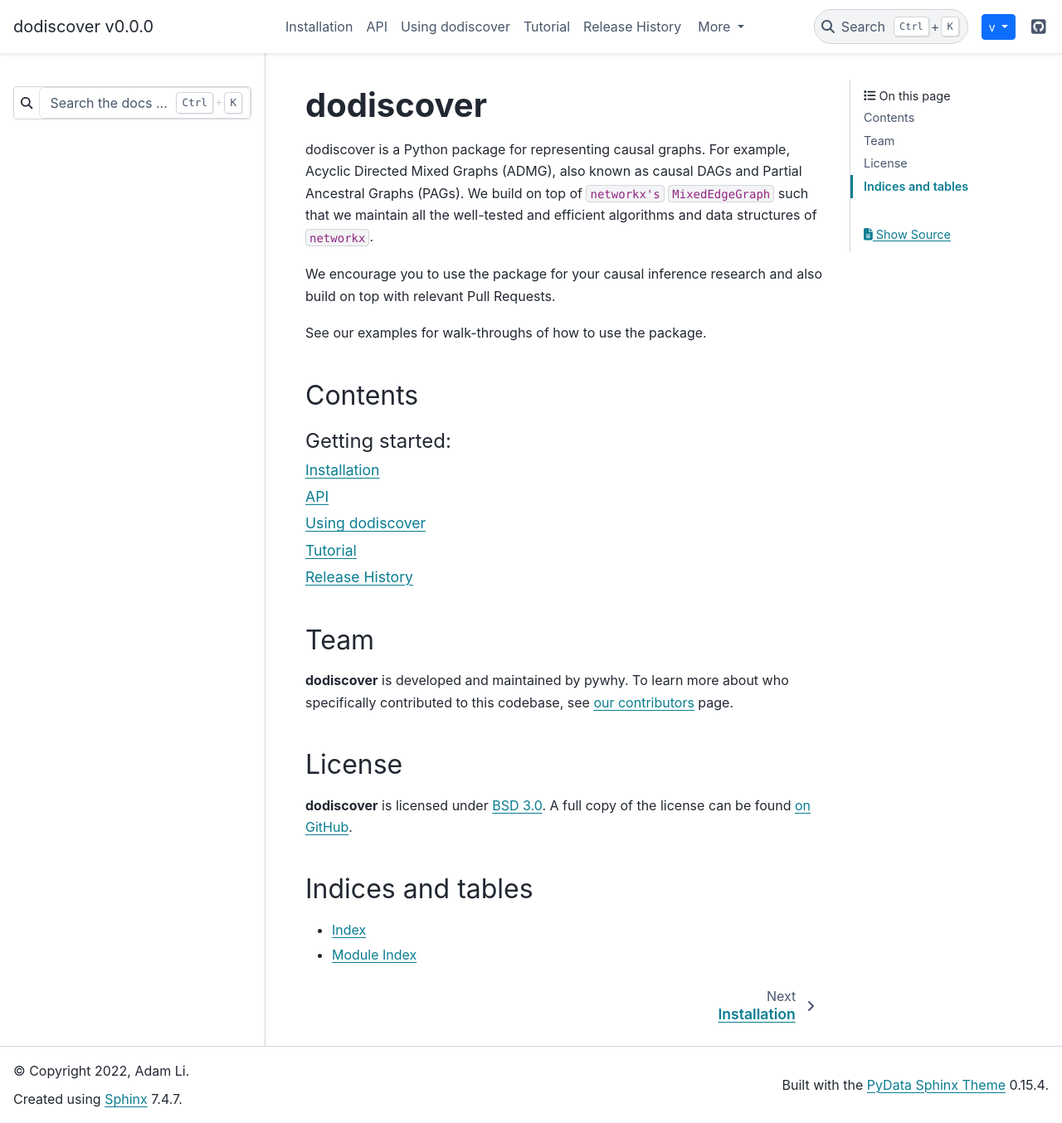
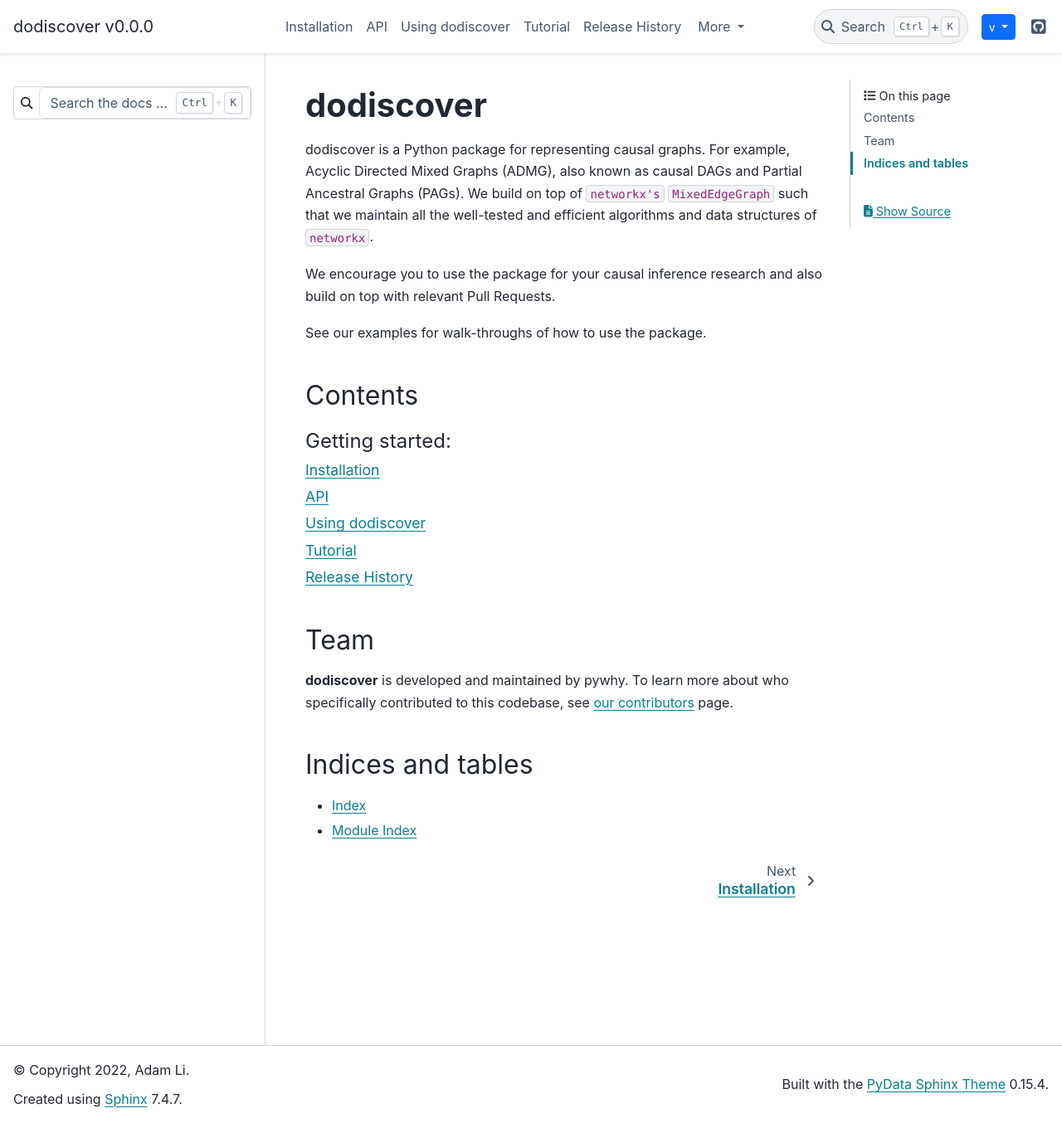
Before and after one commit to py-why/dodiscover, a Sphinx documentation site: the page built from doc/index.rst, in a window 1280 px wide and 1354 px high. Shown: the whole window at 83% size. Built offline with Sphinx 7.4.7 and the PyData theme 0.15.4, drawn with Linux system fonts in a browser that asks for light colours.

Commit message:
Remove license in doc/index.rst (#37)
BSD is not the right license and in another part of this file the correct one is listed by linking to the LICENSE.md file, which avoids the redundance.

Signed-off-by: Peter Goetz <pego@amazon.com>

Signed-off-by: Peter Goetz <pego@amazon.com>

```diff
--- a/doc/index.rst
+++ b/doc/index.rst
@@ -38,12 +38,6 @@ Team
 To learn more about who specifically contributed to this codebase, see
 `our contributors <https://github.com/py-why/dodiscover/graphs/contributors>`_ page.
 
-License
--------
-
-**dodiscover** is licensed under `BSD 3.0 <https://opensource.org/licenses/BSD-3-Clause>`_.
-A full copy of the license can be found `on GitHub <https://github.com/pywhy/dodiscover/blob/main/LICENSE>`_.
-
 Indices and tables
 ------------------
 
```
